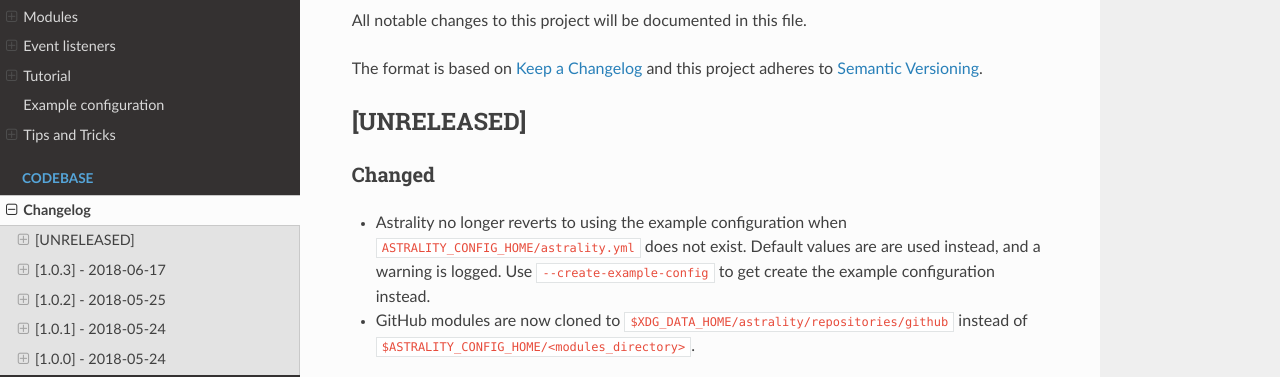
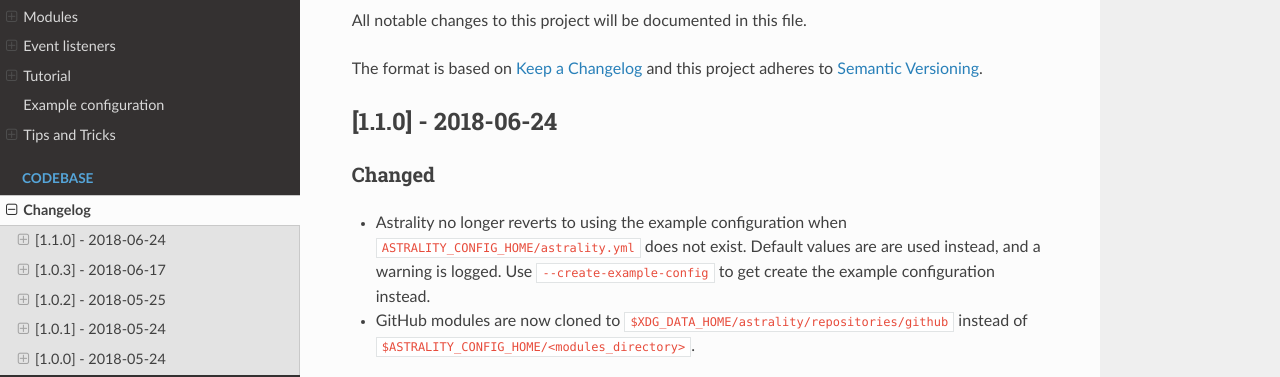
Before and after one commit to JakobGM/astrality, a Sphinx documentation site: the page built from docs/changelog.rst, in a window 1280 px wide and 900 px high. Shown: the part 198-575 px from the top of the window. Built offline with Sphinx 7.4.7 and the Read the Docs theme 2.0.0, drawn with Linux system fonts in a browser that asks for light colours.

Commit message:
Bump version to v1.1.0

```diff
--- a/CHANGELOG.rst
+++ b/CHANGELOG.rst
@@ -8,8 +8,8 @@ The format is based on `Keep a Changelog
 <http://keepachangelog.com/en/1.0.0/>`_ and this project adheres to `Semantic
 Versioning <http://semver.org/spec/v2.0.0.html>`_.
 
-[UNRELEASED]
-============
+[1.1.0] - 2018-06-24
+====================
 
 Changed
 -------
--- a/docs/conf.py
+++ b/docs/conf.py
@@ -64,9 +64,9 @@ author = 'Jakob Gerhard Martinussen'
 # built documents.
 #
 # The short X.Y version.
-version = '1.0'
+version = '1.1'
 # The full version, including alpha/beta/rc tags.
-release = '1.0.3'
+release = '1.1.0'
 
 # The language for content autogenerated by Sphinx. Refer to documentation
 # for a list of supported languages.
--- a/setup.py
+++ b/setup.py
@@ -13,7 +13,7 @@ def readme():
 
 setup(
     name='astrality',
-    version='1.0.3',
+    version='1.1.0',
     packages=find_packages(),
     install_requires=[
         'Jinja2',
```
